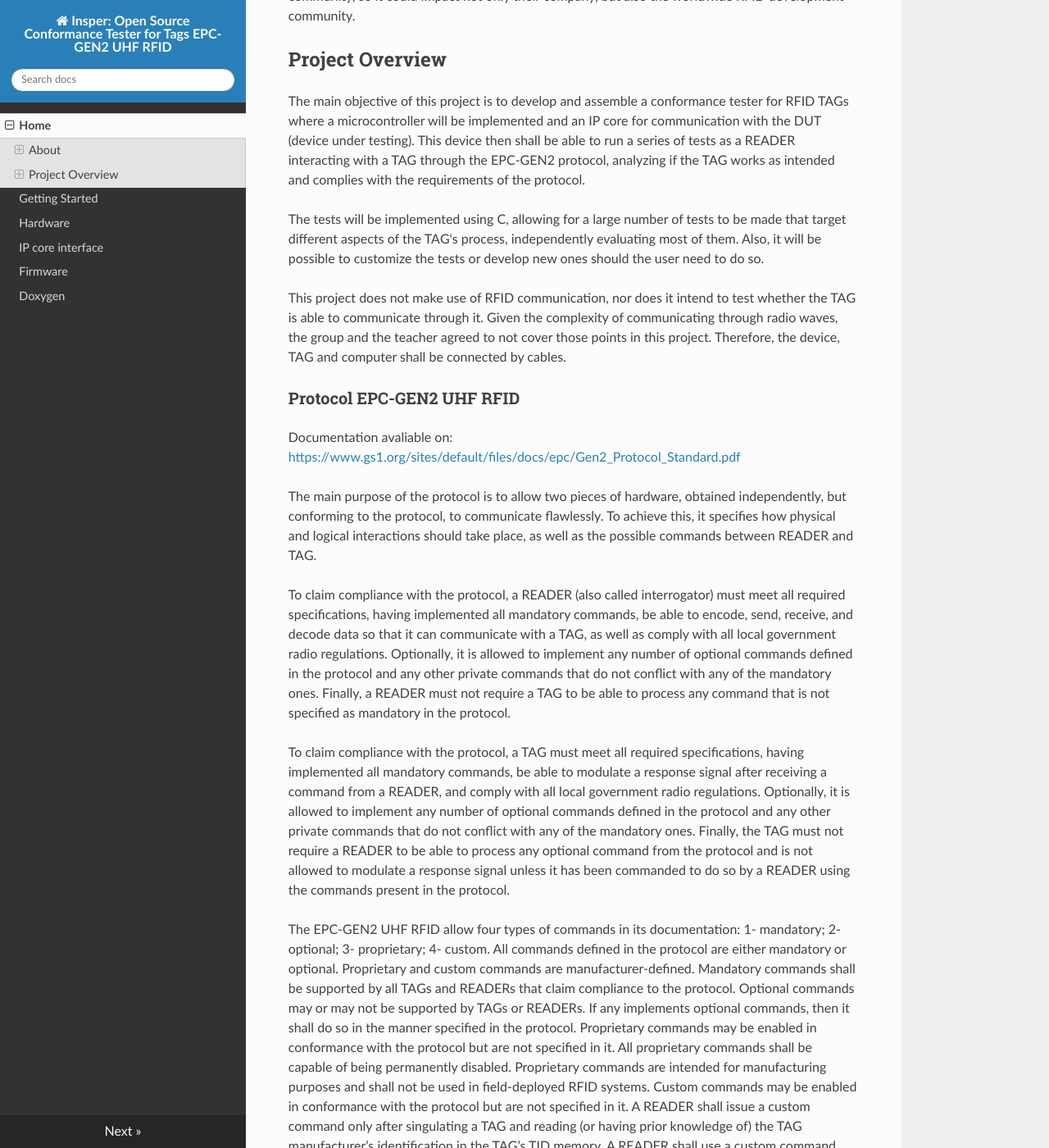
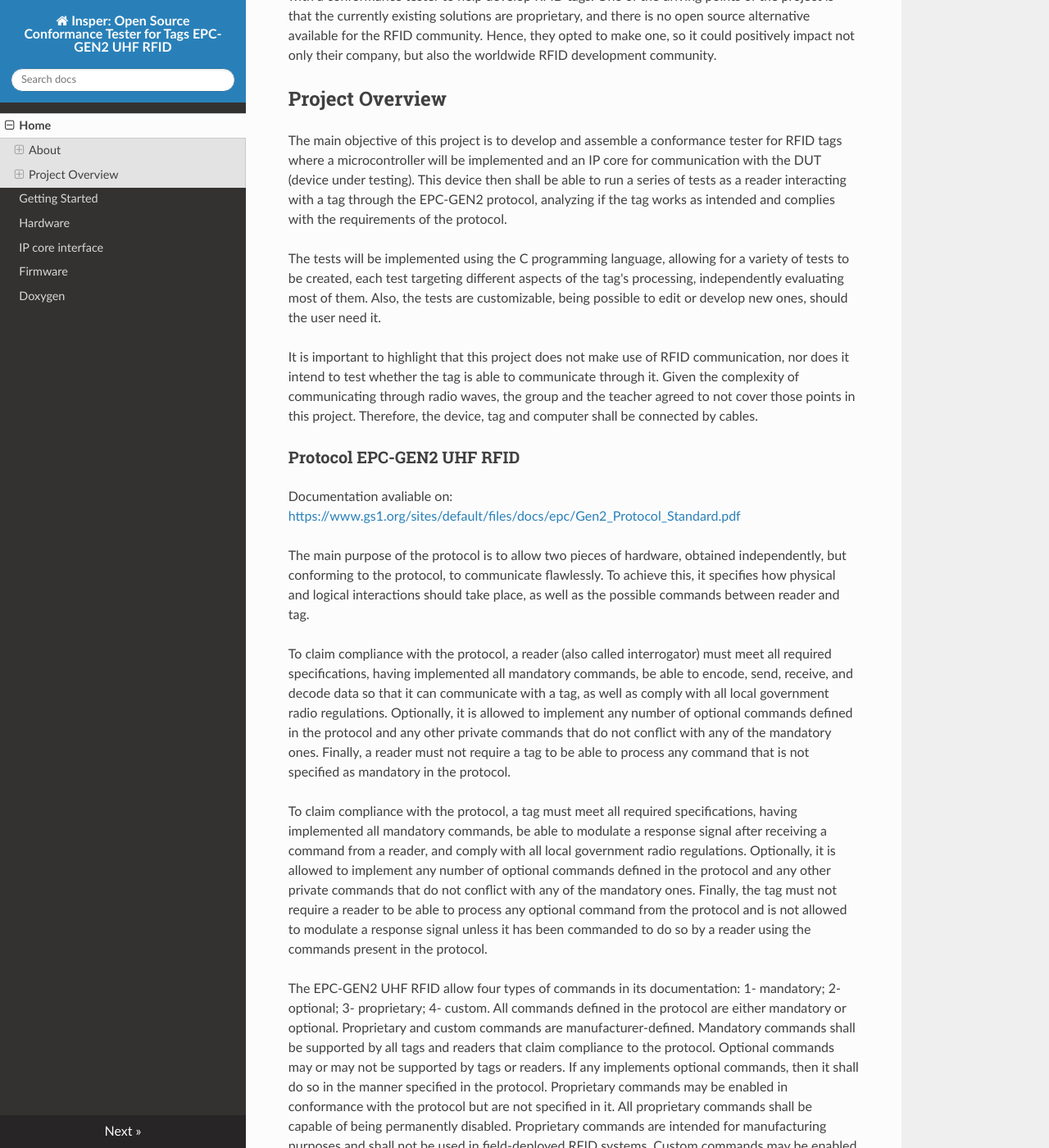
Before and after one commit to pfeinsper/21b-indago-rfid-conformance-tester, an MkDocs documentation site: the page built from docs-src/index.md, in a window 1280 px wide and 1400 px high, scrolled down 1172 px. Shown: the whole window at 82% size. Built offline with MkDocs 1.6.1, drawn with Linux system fonts in a browser that asks for light colours; nearby versions of some CDN libraries; some of the changed text lies outside the part shown.

Commit message:
Text adjustments

```diff
--- a/docs-src/index.md
+++ b/docs-src/index.md
@@ -1,4 +1,4 @@
-# Conformance Tester for TAGs EPC-GEN2 UHF RFID
+# Conformance Tester for Tags EPC-GEN2 UHF RFID
 
 - **Students:** Alexandre Almeida Edington / Bruno Signorelli Domingues / Lucas Leal Vale / Rafael Dos Santos
 - **Course:** Computer Engineering
@@ -23,7 +23,7 @@ Accessed on: 16/08/2021.
 
 ### Insper
 
-This project is being developed by four computer engineering students at "Insper Instituto de Ensino e Pesquisa" [^2], together with "Indago Services Inc." [^3]. As part of their completion of course work, the students must communicate with their selected company to identify a problem the company currently has and work together to find and implement a solution to it. For each group of students there is also a teaches that acts as a mentor and aids the group with matters of communication, organization, meetings, and project and report feedbacks.
+This project was developed by four computer engineering students at "Insper Instituto de Ensino e Pesquisa" [^2], together with "Indago Services Inc." [^3]. As part of their completion of course work, the students must communicate with their selected company to identify a problem the company currently has and work together to find and implement a solution for it. For each group of students there is also a teacher that acts as a mentor and aids the group with matters of communication, organization, meetings and project/report feedbacks.
 
 [^2]: Insper Instituto de Ensino e Pesquisa.
 <https://www.insper.edu.br/>
@@ -35,53 +35,55 @@ Accessed on: 16/08/2021.
 
 ### Indago Devices Inc.
 
-Indago Devices Inc. is a startup that has its headquarters in the city of Birmingham Alabama, US, and works in the field of development and study of electronics. Despite having few employees, it seeks to innovate in the electronics market, specifically in the development of systems that communicate through RFID. They had already been communicating with Insper in the previous semester, and another group of students who planned to do a similar project. This semester they decided to request a conformance tester to help develop RFID TAGs. One of the driving points of the project is that currently there is no similar software available on open source for the RFID community, so it could impact not only their company, but also the worldwide RFID development community.
+Indago Devices Inc. is a startup that has its headquarters in the city of Birmingham, in the state of Alabama, US, and works in the field of development and study of electronics. Despite having few employees, it seeks to innovate in the electronics market, specifically in the development of systems that communicate through RFID.
+
+They had already been conversing with Insper in the first half of 2021, with another group of students who planned to do a similar project. On the second half of 2021, they decided to follow up with a conformance tester to help develop RFID tags. One of the driving points of the project is that the currently existing solutions are proprietary, and there is no open source alternative available for the RFID community. Hence, they opted to make one, so it could positively impact not only their company, but also the worldwide RFID development community.
 
 ## Project Overview
 
-The main objective of this project is to develop and assemble a conformance tester for RFID TAGs where a microcontroller will be implemented and an IP core for communication with the DUT (device under testing). This device then shall be able to run a series of tests as a READER interacting with a TAG through the EPC-GEN2 protocol, analyzing if the TAG works as intended and complies with the requirements of the protocol.
+The main objective of this project is to develop and assemble a conformance tester for RFID tags where a microcontroller will be implemented and an IP core for communication with the DUT (device under testing). This device then shall be able to run a series of tests as a reader interacting with a tag through the EPC-GEN2 protocol, analyzing if the tag works as intended and complies with the requirements of the protocol.
 
-The tests will be implemented using C, allowing for a large number of tests to be made that target different aspects of the TAG's process, independently evaluating most of them. Also, it will be possible to customize the tests or develop new ones should the user need to do so.
+The tests will be implemented using the C programming language, allowing for a variety of tests to be created, each test targeting different aspects of the tag's processing, independently evaluating most of them. Also, the tests are customizable, being possible to edit or develop new ones, should the user need it.
 
-This project does not make use of RFID communication, nor does it intend to test whether the TAG is able to communicate through it. Given the complexity of communicating through radio waves, the group and the teacher agreed to not cover those points in this project. Therefore, the device, TAG and computer shall be connected by cables.
+It is important to highlight that this project does not make use of RFID communication, nor does it intend to test whether the tag is able to communicate through it. Given the complexity of communicating through radio waves, the group and the teacher agreed to not cover those points in this project. Therefore, the device, tag and computer shall be connected by cables.
 
 ### Protocol EPC-GEN2 UHF RFID
 
 Documentation avaliable on: <https://www.gs1.org/sites/default/files/docs/epc/Gen2_Protocol_Standard.pdf>
 
-The main purpose of the protocol is to allow two pieces of hardware, obtained independently, but conforming to the protocol, to communicate flawlessly. To achieve this, it specifies how physical and logical interactions should take place, as well as the possible commands between READER and TAG.
+The main purpose of the protocol is to allow two pieces of hardware, obtained independently, but conforming to the protocol, to communicate flawlessly. To achieve this, it specifies how physical and logical interactions should take place, as well as the possible commands between reader and tag.
 
-To claim compliance with the protocol, a READER (also called interrogator) must meet all required specifications, having implemented all mandatory commands, be able to encode, send, receive, and decode data so that it can communicate with a TAG, as well as comply with all local government radio regulations. Optionally, it is allowed to implement any number of optional commands defined in the protocol and any other private commands that do not conflict with any of the mandatory ones. Finally, a READER must not require a TAG to be able to process any command that is not specified as mandatory in the protocol.
+To claim compliance with the protocol, a reader (also called interrogator) must meet all required specifications, having implemented all mandatory commands, be able to encode, send, receive, and decode data so that it can communicate with a tag, as well as comply with all local government radio regulations. Optionally, it is allowed to implement any number of optional commands defined in the protocol and any other private commands that do not conflict with any of the mandatory ones. Finally, a reader must not require a tag to be able to process any command that is not specified as mandatory in the protocol.
 
-To claim compliance with the protocol, a TAG must meet all required specifications, having implemented all mandatory commands, be able to modulate a response signal after receiving a command from a READER, and comply with all local government radio regulations. Optionally, it is allowed to implement any number of optional commands defined in the protocol and any other private commands that do not conflict with any of the mandatory ones. Finally, the TAG must not require a READER to be able to process any optional command from the protocol and is not allowed to modulate a response signal unless it has been commanded to do so by a READER using the commands present in the protocol.
+To claim compliance with the protocol, a tag must meet all required specifications, having implemented all mandatory commands, be able to modulate a response signal after receiving a command from a reader, and comply with all local government radio regulations. Optionally, it is allowed to implement any number of optional commands defined in the protocol and any other private commands that do not conflict with any of the mandatory ones. Finally, the tag must not require a reader to be able to process any optional command from the protocol and is not allowed to modulate a response signal unless it has been commanded to do so by a reader using the commands present in the protocol.
 
 The EPC-GEN2 UHF RFID allow four types of commands in its documentation: 1- mandatory; 2- optional; 3- proprietary; 4- custom. All commands defined in the protocol are either mandatory or optional. Proprietary and custom commands are manufacturer-defined.
-Mandatory commands shall be supported by all TAGs and READERs that claim compliance to the protocol.
-Optional commands may or may not be supported by TAGs or READERs. If any implements optional commands, then it shall do so in the manner specified in the protocol.
+Mandatory commands shall be supported by all tags and readers that claim compliance to the protocol.
+Optional commands may or may not be supported by tags or readers. If any implements optional commands, then it shall do so in the manner specified in the protocol.
 Proprietary commands may be enabled in conformance with the protocol but are not specified in it. All proprietary commands shall be capable of being permanently disabled. Proprietary commands are intended for manufacturing purposes and shall not be used in field-deployed RFID systems.
-Custom commands may be enabled in conformance with the protocol but are not specified in it. A READER shall issue a custom command only after singulating a TAG and reading (or having prior knowledge of) the TAG manufacturer’s identification in the TAG’s TID memory. A READER shall use a custom command only in accordance with the specifications of the TAG manufacturer identified in the TID. A custom command shall not solely duplicate the functionality of any mandatory or optional command defined in the protocol by a different method.
+Custom commands may be enabled in conformance with the protocol but are not specified in it. A reader shall issue a custom command only after singulating a tag and reading (or having prior knowledge of) the tag manufacturer’s identification in the tag’s TID memory. A reader shall use a custom command only in accordance with the specifications of the tag manufacturer identified in the TID. A custom command shall not solely duplicate the functionality of any mandatory or optional command defined in the protocol by a different method.
 
 #### Mandatory Commands
 
-- <guide>Select</guide>  selects the population of TAGs that will be communicated with. The set can be defined by intersection, union or negation of TAGs;
-- <guide>Query / Query Adjust / Query Rep</guide>  starts a communication round between the TAGs and READER, deciding which TAG will participate in the round and sending the Q value for such. <guide>Query Adjust</guide>  can adjust que Q value for the TAG. <guide>Query Rep</guide>  decreases the value of Q stored within the TAG’s memory by 1;
-- <guide>ACK / NAK</guide>  is sent to the TAG with the same value sent by the TAG when returning to the <guide>Query</guide>  command. It signifies the READER recognized the TAG’s response. <guide>NAK</guide>  changes the state of the TAGs involved in the round to <guide>arbitrate</guide>  , in which they remain as stand-by;
+- <guide>Select</guide>  selects the population of tags that will be communicated with. The set can be defined by intersection, union or negation of tags;
+- <guide>Query / Query Adjust / Query Rep</guide>  starts a communication round between the tags and reader, deciding which tag will participate in the round and sending the Q value for such. <guide>Query Adjust</guide>  can adjust que Q value for the tag. <guide>Query Rep</guide>  decreases the value of Q stored within the tag’s memory by 1;
+- <guide>ACK / NAK</guide>  is sent to the tag with the same value sent by the tag when returning to the <guide>Query</guide>  command. It signifies the reader recognized the tag’s response. <guide>NAK</guide>  changes the state of the tags involved in the round to <guide>arbitrate</guide>  , in which they remain as stand-by;
 - <guide>Req_RN</guide>  requests a new random number (RN16), sending the previous one as authentication;
-- <guide>Read / Write</guide>  requests the reading of information within a specified address in the TAG’s memory bank. <guide>Write</guide>  sends information to be written in that address instead;
-- <guide>Kill / Lock</guide>  sets the tag as unusable. It is a way to end the communication so that the TAG no longer responds. <guide>Lock</guide>  can lock or unlock portions of the TAG’s memory bank for <guide>Write</guide>  access.
+- <guide>Read / Write</guide>  requests the reading of information within a specified address in the tag’s memory bank. <guide>Write</guide>  sends information to be written in that address instead;
+- <guide>Kill / Lock</guide>  sets the tag as unusable. It is a way to end the communication so that the tag no longer responds. <guide>Lock</guide>  can lock or unlock portions of the tag’s memory bank for <guide>Write</guide>  access.
 
 #### Handshake
 
-The diagram below can be found in annex E of the EPC-GEN2 documentation and represents the Hand-shake between READER and TAG.
+The diagram below can be found in annex E of the EPC-GEN2 documentation and represents the Hand-shake between reader and tag.
 
 ![Handshake diagram](./index/handshake.png)
 *EPC UHF Gen2 Air Interface Protocol, p 138*
 
-The READER sends a <guide>Query</guide>  (1), to start an inventory round with the TAG. Upon recognizing the inventory round, the TAG checks whether to respond, and responds with a 16-bit random number <guide>RN16</guide>  (2). To establish the communication as successful, the reader sends the <guide>ACK</guide>  (3) containing the same RN16. Having received and validated the confirmation, the TAG responds with <guide>PC/XPC, EPC</guide>  (4). The reader then send a <guide>Req_RN</guide>  (5), again with the old RN16, requesting a new RN16 to continue the communication. If the TAG again validates the RN16, it responds with the <guide>handle</guide>  (6), a new RN16. Once the READER receives the <guide>handle</guide>, the handshake is effectively over and the <guide>handle</guide>  will be used as authentication for all communication from that point forwards. Every <guide>command</guide>  (7) will be sent together with the <guide>handle</guide>  and TAG will always verify the <guide>handle</guide>  before responding (8).
+The reader sends a <guide>Query</guide>  (1), to start an inventory round with the tag. Upon recognizing the inventory round, the tag checks whether to respond, and responds with a 16-bit random number <guide>RN16</guide>  (2). To establish the communication as successful, the reader sends the <guide>ACK</guide>  (3) containing the same RN16. Having received and validated the confirmation, the tag responds with <guide>PC/XPC, EPC</guide>  (4). The reader then send a <guide>Req_RN</guide>  (5), again with the old RN16, requesting a new RN16 to continue the communication. If the tag again validates the RN16, it responds with the <guide>handle</guide>  (6), a new RN16. Once the reader receives the <guide>handle</guide>, the handshake is effectively over and the <guide>handle</guide>  will be used as authentication for all communication from that point forwards. Every <guide>command</guide>  (7) will be sent together with the <guide>handle</guide>  and tag will always verify the <guide>handle</guide>  before responding (8).
 
 #### Tari
 
-The reference time interval for a data-0 in READER to TAG signaling. Derives from <u>T</u>ype <u>A</u> <u>R</u>eference <u>I</u>nterval.
+The reference time interval for a data-0 in reader to tag signaling. Derives from <u>T</u>ype <u>A</u> <u>R</u>eference <u>I</u>nterval.
 
 According to the EPC-GEN2 protocol, section 6.3.1.2.4, p 27: "Interrogators  shall  communicate  using  Tari  values  in  the  range  of  6.25μs  to  25μs.  Interrogator  compliance  shall be evaluated using at least one Tari value between 6.25μs and 25μs with at least one value of the parameter x. The tolerance on all parameters specified in units of Tari shall be +/–1%. The choice of Tari value and x shall be in accordance with local radio regulations. ".
 
@@ -139,7 +141,7 @@ Documents and reports were produced and stored in Google Drive, so that multiple
 
 The programming languages VHDL and C were used throughout the project, through the softwares Quartus and Eclipse, which support simulations and tests that aid in the development process. As the client specified that he wanted the project to be open-source, all code, reports and images relevant to this will also be available on the project’s public GitHub repository.
 
-As the project consists of the creation of a conformance tester for the EPC-GEN2 UHF RFID protocol, its documentation was widely used, researched, and discussed by all members of the group during the project, focusing mainly on the communication sections between the READER and TAG, as well as encoding data, and mandatory commands for protocol standards.
+As the project consists of the creation of a conformance tester for the EPC-GEN2 UHF RFID protocol, its documentation was widely used, researched, and discussed by all members of the group during the project, focusing mainly on the communication sections between the reader and tag, as well as encoding data, and mandatory commands for protocol standards.
 
 Since the project was open-source and available on GitHub, it was decided that the group would also provide a documentation to the whole project, which was later decided would be available through GitHub Pages. Inside, the group would give an in-depth description of all components, and also a tutorial on how to clone, run, utilize and modify this project.
 
```
Also changed, not shown: other parts of docs-src/index.md (+1 -1 lines), docs-src/IP_core_interface.md (+4 -4 lines), docs-src/firmware.md (+1 -1 lines), docs-src/getting_started.md (+1 -1 lines), docs-src/hardware.md (+21 -21 lines).
